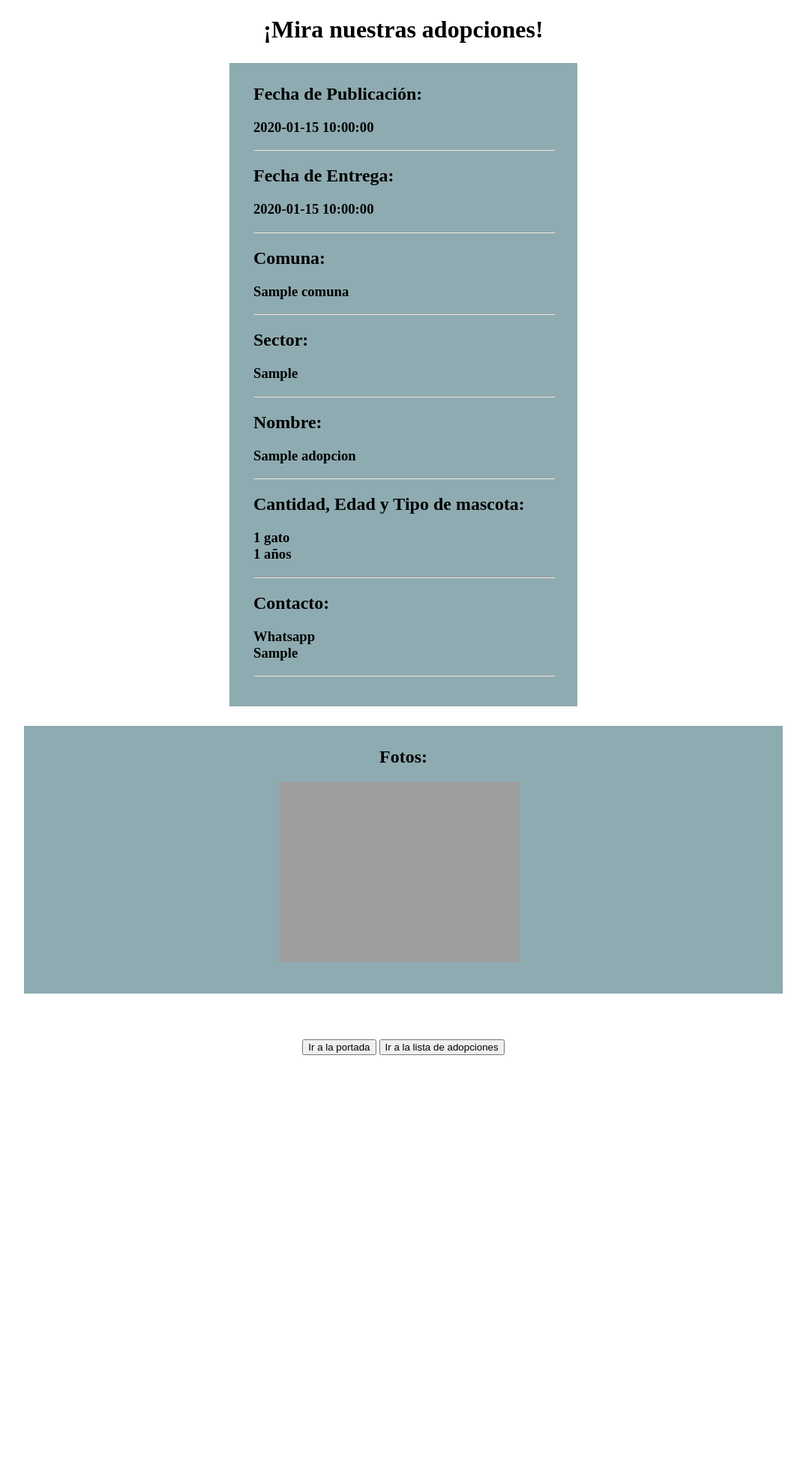
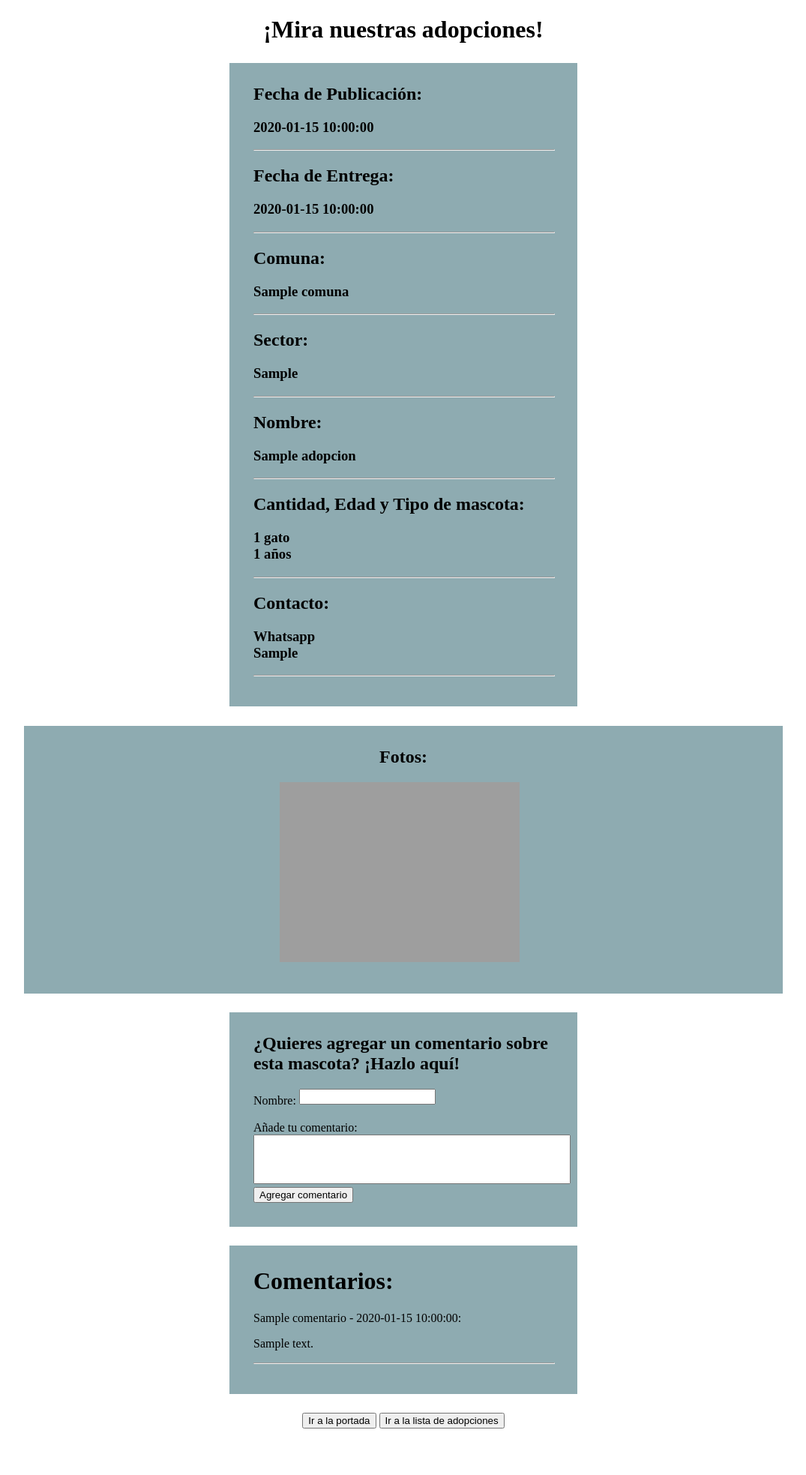
Before and after one commit to artfecxtt/desarrollo_web_maite_sanchez, a Flask app: page /adopcion/1 in a window 1280 px wide. Shown: the whole page at 75% size, without its empty margins (102-1177 px from the left). Before the commit the page ends 1407 px from the top, so only its background shows below. Run offline with Flask 3, Linux system fonts and the light colour scheme; tables that the repository leaves empty hold one stand-in row (values such as "Sample post"); grey boxes are pictures that could not be loaded.

Commit message:
feat: final functionality added for comentarios

```diff
--- a/Tarea 3/app.py
+++ b/Tarea 3/app.py
@@ -1,7 +1,7 @@
 from flask import Flask, request, render_template, jsonify
-from db.db import DATABASE_URL, SessionLocal, get_region_by_aviso, get_number_of_photos_by_aviso, get_main_photo_by_aviso, get_comuna_by_aviso, get_photos_by_aviso, get_contactos_by_aviso, create_adopcion, create_contacto, create_foto, get_avisos_per_day, get_avisos_per_month_pet_type, get_avisos_per_pet_type
+from db.db import DATABASE_URL, SessionLocal, get_region_by_aviso, get_number_of_photos_by_aviso, get_main_photo_by_aviso, get_comuna_by_aviso, get_photos_by_aviso, get_contactos_by_aviso, create_adopcion, create_contacto, create_foto, get_avisos_per_day, get_avisos_per_month_pet_type, get_avisos_per_pet_type, create_comentario, get_comentarios_by_id
 from werkzeug.utils import secure_filename
-from utils.validations import validate_create_adopcion, validate_create_foto, validate_create_contacto
+from utils.validations import validate_create_adopcion, validate_create_foto, validate_create_contacto, validate_comentario
 import hashlib
 import filetype
 import os
@@ -177,10 +177,11 @@ def adopciones(page_num=1):
 
     return render_template("adopciones.html", datos=datos_completos, current_page=page_num, total_pages = total_pages)
 
-@app.route('/adopcion/<int:adopcion_id>')
+@app.route('/adopcion/<int:adopcion_id>', methods=["GET", "POST"])
 def detalle_adopcion(adopcion_id):
 
     session_db = SessionLocal()
+    error = ""
 
     dato = session_db.query(AvisoAdopcion).filter_by(id=adopcion_id).first()
 
@@ -190,6 +191,7 @@ def detalle_adopcion(adopcion_id):
     comuna = get_comuna_by_aviso(dato.id)
     region = get_region_by_aviso(dato.id)
     contactos = get_contactos_by_aviso(dato.id)
+    comentarios = get_comentarios_by_id(dato.id)
 
     dato_completo = {
         'aviso': dato,
@@ -198,11 +200,35 @@ def detalle_adopcion(adopcion_id):
         'num_fotos': num_fotos,
         'comuna': comuna,
         'region': region,
-        'contactos': contactos
+        'contactos': contactos,
+        'comentarios': comentarios
     }
 
+    if request.method == "POST":
+
+        post_datos = request.get_json()
+
+        if post_datos == None:
+            return jsonify({"error":"Datos JSON inválidos"})
+
+        post_nombre = post_datos.get("nombre")
+        post_texto = post_datos.get("texto")
+
+
+        if validate_comentario(post_nombre, post_texto):
+            new_comentario = create_comentario(post_nombre, post_texto, adopcion_id)
+            fecha_formateada = new_comentario.fecha.strftime("%Y-%m-%d %H:%M:%S")
+            comentario = {"nombre": new_comentario.nombre, "texto": new_comentario.texto, "fecha": fecha_formateada}
+            session_db.close()
+            return jsonify({"message": "¡Tu comentario ha sido ingresado con éxito, muchas gracias!",
+                            "comentario": comentario})
+        else:
+            session_db.close()
+            return jsonify({"error": "Error de validación de datos, rellena nombre y comentario, nombre de mínimo 3 caracteres y máximo 80, comentario de mínimo 5 caracteres"}), 400
+
     session_db.close()
-    return render_template('1ra-fila.html', dato=dato_completo)
+
+    return render_template('1ra-fila.html', error=error, dato=dato_completo)
 
 @app.route("/estadisticas")
 def estadisticas():
--- a/Tarea 3/db/db.py
+++ b/Tarea 3/db/db.py
@@ -40,6 +40,7 @@ class AvisoAdopcion(Base):
     comuna = relationship("Comuna", back_populates="avisos")
     fotos = relationship("Foto", back_populates="aviso", foreign_keys="[Foto.actividad_id]")
     contactos = relationship("ContactarPor", back_populates="aviso", foreign_keys="[ContactarPor.actividad_id]")
+    comentarios = relationship("Comentario", back_populates="aviso", foreign_keys="[Comentario.aviso_id]")
 
 class Comuna(Base):
     __tablename__ = 'comuna'
@@ -78,6 +79,17 @@ class ContactarPor(Base):
     actividad_id = Column(Integer, ForeignKey('aviso_adopcion.id'), nullable=False)
 
     aviso = relationship("AvisoAdopcion", back_populates="contactos", foreign_keys=[actividad_id])
+
+class Comentario(Base):
+    __tablename__ = 'comentario'
+
+    id = Column(Integer, primary_key=True)
+    nombre = Column(String(80), nullable = False)
+    texto = Column(String(300), nullable = False)
+    fecha = Column(DateTime, nullable=False)
+    aviso_id = Column(Integer, ForeignKey('aviso_adopcion.id'), nullable=False)
+
+    aviso = relationship("AvisoAdopcion", back_populates="comentarios", foreign_keys=[aviso_id])
 
 
 ###########################################################################################################
@@ -254,3 +266,26 @@ def get_avisos_per_month_pet_type():
         datos_json.append(grupos_datos[meses])
 
     return datos_json
+
+def get_comentarios_by_id(aviso_id):
+    session = SessionLocal()
+    comentarios = session.query(Comentario).filter_by(aviso_id=aviso_id).order_by(Comentario.fecha.desc()).all()
+    session.close()
+
+    return comentarios
+
+def create_comentario(nombre, texto, aviso_id):
+    session = SessionLocal()
+    new_comentario = Comentario(
+        nombre =  nombre,
+        texto = texto,
+        fecha = datetime.datetime.now(),
+        aviso_id = aviso_id
+    )
+
+    session.add(new_comentario)
+    session.commit()
+    session.refresh(new_comentario)
+    session.close()
+
+    return new_comentario
--- a/Tarea 3/static/css/1ra-fila.css
+++ b/Tarea 3/static/css/1ra-fila.css
@@ -78,3 +78,7 @@ hr {
   font-size: 16px;
   cursor: pointer;
 }
+
+textarea {
+    resize: none;   /* desactiva el redimensionado */
+}
--- a/Tarea 3/static/js/1ra-fila.js
+++ b/Tarea 3/static/js/1ra-fila.js
@@ -26,3 +26,111 @@ const close_popout = (id) => {
     let pop = document.getElementById(id)
     pop.style.display = "none"
 }
+
+// ############################################################
+// validaciones del forms
+
+const validarForm = () => {
+
+    let msg = "";
+
+    const validadorNombre = (nombre) => nombre && (nombre.trim().length >= 3) && (nombre.trim().length<=80);
+    const validadorComentario = (comentario) => comentario && (comentario.trim().length>=5);
+
+    let nombreInput = document.getElementById("form-nombre");
+    let comentarioInput = document.getElementById("form-comentario");
+
+    if(!validadorNombre(nombreInput.value)){
+        msg+= "- Nombre es obligatorio, debe tener entre 3 y 80 caracteres <br>"
+        nombreInput.style.borderColor = "red";
+    }else{
+        nombreInput.style.borderColor = "";
+    }
+
+    if(!validadorComentario(comentarioInput.value)){
+        msg+="- Comentario es obligatorio, debe tener como mínimo 5 caracteres <br>"
+        comentarioInput.style.borderColor = "red";
+    }else{
+        comentarioInput.style.borderColor = ""
+    }
+
+    if (msg !== ""){
+        document.getElementById("error-forms").hidden = false
+        document.getElementById("error-forms").innerHTML = "Errores en el formulario: <br>" + msg + "<br>";
+        return;
+    } else {
+        document.getElementById("error-forms").hidden = true
+    }
+}
+// #####################################
+
+const formComentario = document.getElementById("form-add-comentario")
+const alertContainer = document.getElementById("alert-forms")
+const comentariosContainer = document.getElementById("div-comentarios")
+
+
+let fetchAJAX = (nombre, texto) => {
+    const aviso_id = formComentario.getAttribute("aviso-id")
+    const ENDPOINT = `/adopcion/${aviso_id}`
+    const datos = { nombre, texto }
+
+    alertContainer.textContent = ''
+
+    fetch(ENDPOINT, {method: "POST",
+        headers: { 'Content-Type': 'application/json'}, body: JSON.stringify(datos) })
+        .then((response => {
+            return response.json().then((response_2 => {
+                if (!response.ok){
+                    error_msg = response_2.error
+                    throw new Error(error_msg)
+                }
+                return response_2
+            }))
+        }))
+        .then((ajaxResponse) => {
+            mensaje = ajaxResponse.message
+            alertContainer.textContent = mensaje;
+
+            const fecha = ajaxResponse.comentario.fecha
+            const nombre = ajaxResponse.comentario.nombre
+            const texto = ajaxResponse.comentario.texto
+
+            const p_nombre = document.createElement("p")
+            p_nombre.className = "texto"
+            p_nombre.innerHTML = `${nombre} - ${fecha}:`
+
+            const p_texto = document.createElement("p")
+            p_texto.className="texto"
+            p_texto.innerHTML = `${texto}`
+
+            const hr = document.createElement("hr")
+
+            const div_comentario = document.createElement("div")
+            div_comentario.append(p_nombre)
+            div_comentario.append(p_texto)
+            div_comentario.append(hr)
+
+            comentariosContainer.prepend(div_comentario)
+
+            formComentario.reset()
+        })
+        .catch((error) => {
+            alertContainer.textContent = "Error en el servidor: \n"+ error_msg;
+            console.error(
+                "There has been an error with your fetch operation:",
+                error
+            );
+        })
+}
+
+let alClick = (evento) => {
+    evento.preventDefault()
+
+    const nombre = document.getElementById('form-nombre').value.trim();
+    const texto = document.getElementById('form-comentario').value.trim();
+
+    fetchAJAX(nombre, texto)
+}
+
+let comentariobtn = document.getElementById("btn-comentario");
+comentariobtn.addEventListener("click", alClick)
--- a/Tarea 3/templates/1ra-fila.html
+++ b/Tarea 3/templates/1ra-fila.html
@@ -65,7 +65,35 @@
             </div>
         </div>
 
-        <br><br>
+        <div class="container" id="conteiner-forms">
+            <h2>¿Quieres agregar un comentario sobre esta mascota? ¡Hazlo aquí!</h2>
+
+            <div class="alert-forms" id="alert-forms"></div>
+
+            <form class="formulario" id="form-add-comentario" aviso-id="{{ dato.aviso.id }}" action="{{ request.path }}" method="post">
+                <label for="form-nombre">Nombre:</label>
+                <textarea id="form-nombre" name="form-nombre" rows="1">{{ nombre_previo if error else '' }}</textarea>
+
+                <br> <br>
+
+                <label for="form-comentario">Añade tu comentario:</label>
+                <textarea id="form-comentario" name="form-comentario" cols="50" rows="4">{{ texto_previo if error else '' }}</textarea>
+
+                <button type="submit" id="btn-comentario">Agregar comentario</button>
+            </form>
+
+        </div>
+
+        <div class="container" id="container-comentarios" name="container-comentarios">
+            <h1>Comentarios:</h1>
+            <div class="comentarios" id="div-comentarios">
+                {% for comentario in dato.comentarios %}
+                    <p class="texto">{{ comentario.nombre }} - {{ comentario.fecha }}:</p>
+                    <p class="texto">{{ comentario.texto }}</p>
+                    <hr>
+                {% endfor %}
+            </div>
+        </div>
 
         <div class="btns">
             <button type="button" id="btn-portada">Ir a la portada</button>
```
Also changed, not shown: Tarea 3/db/tarea2.sql (+17 -0 lines), Tarea 3/static/js/estadisticas.js (+7 -5 lines), Tarea 3/utils/validations.py (+9 -0 lines).
